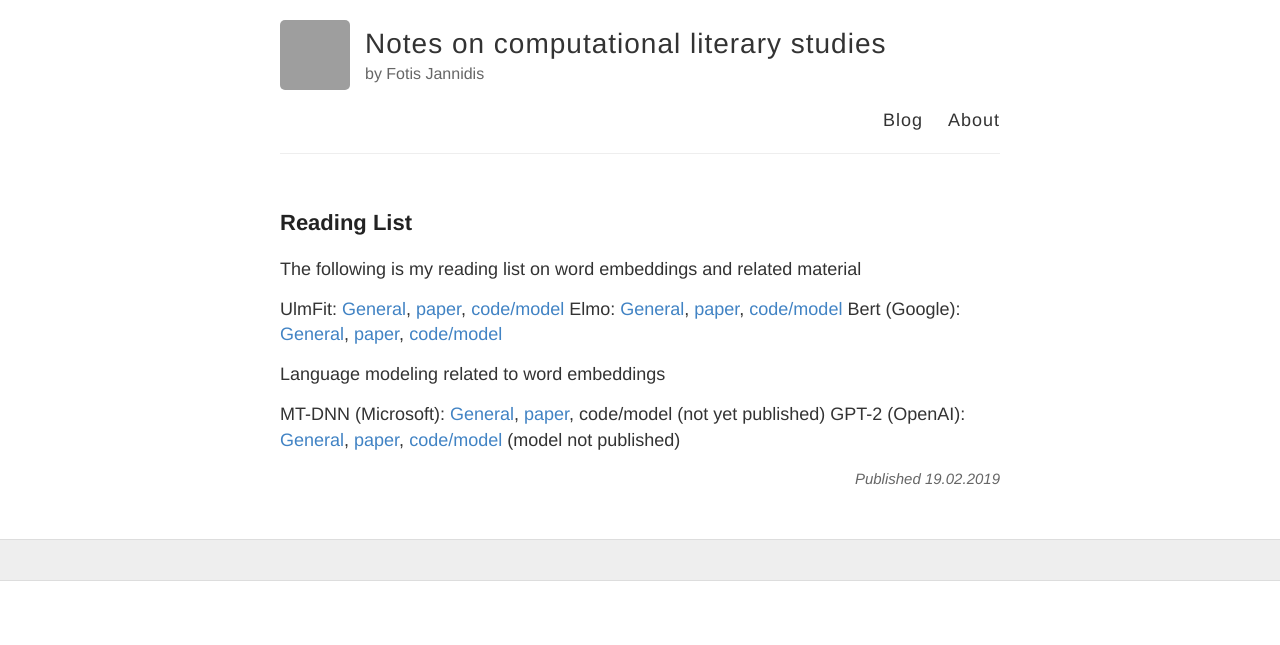
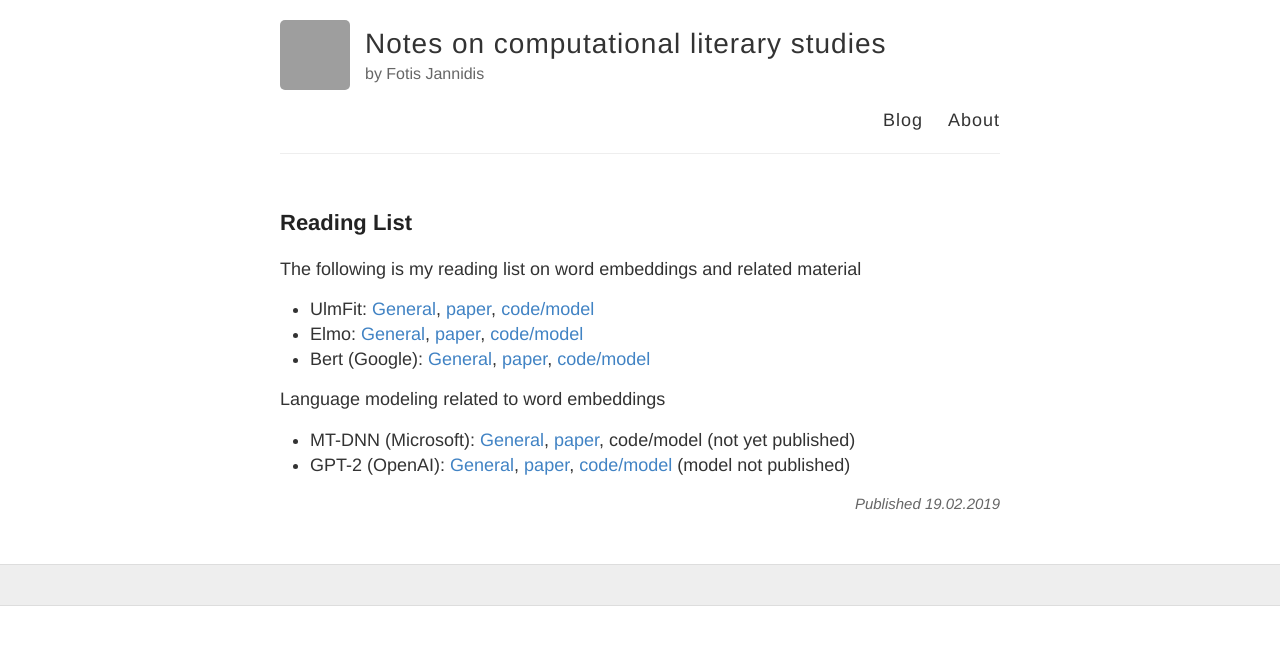
Before and after one commit to fotisj/fotisj.github.io, a Jekyll site: the page built from _posts/2019-02-19-Reading-List.md, in a window 1280 px wide. Shown: the top 645 px of the page. Built offline with Jekyll 4.4.1, drawn with Linux system fonts in a browser that asks for light colours; some of the changed lines change nothing that is shown; grey boxes are pictures that could not be loaded.

Commit message:
small fixes

```diff
--- a/_posts/2019-02-19-Reading-List.md
+++ b/_posts/2019-02-19-Reading-List.md
@@ -4,11 +4,11 @@ title: Reading List
 ---
 The following is my reading list on word embeddings and related material
 
-UlmFit: [General](http://nlp.fast.ai/classification/2018/05/15/introducting-ulmfit.html), [paper](https://arxiv.org/pdf/1801.06146), [code/model](https://github.com/bkj/ulm-basenet)
-Elmo: [General](https://allennlp.org/elmo), [paper](https://arxiv.org/abs/1802.05365), [code/model](https://github.com/allenai/bilm-tf)
-Bert (Google): [General](https://ai.googleblog.com/2018/11/open-sourcing-bert-state-of-art-pre.html), [paper](https://arxiv.org/abs/1810.04805), [code/model](https://github.com/google-research/bert)
+* UlmFit: [General](http://nlp.fast.ai/classification/2018/05/15/introducting-ulmfit.html), [paper](https://arxiv.org/pdf/1801.06146), [code/model](https://github.com/bkj/ulm-basenet)
+* Elmo: [General](https://allennlp.org/elmo), [paper](https://arxiv.org/abs/1802.05365), [code/model](https://github.com/allenai/bilm-tf)
+* Bert (Google): [General](https://ai.googleblog.com/2018/11/open-sourcing-bert-state-of-art-pre.html), [paper](https://arxiv.org/abs/1810.04805), [code/model](https://github.com/google-research/bert)
 
 Language modeling related to word embeddings
 
-MT-DNN (Microsoft):  [General](https://syncedreview.com/2019/02/15/microsofts-new-mt-dnn-outperforms-google-bert/), [paper](https://arxiv.org/pdf/1901.11504.pdf), code/model (not yet published)
-GPT-2 (OpenAI): [General](https://blog.openai.com/better-language-models/), [paper](https://d4mucfpksywv.cloudfront.net/better-language-models/language_models_are_unsupervised_multitask_learners.pdf), [code/model](https://github.com/openai/gpt-2) (model not published)
+* MT-DNN (Microsoft):  [General](https://syncedreview.com/2019/02/15/microsofts-new-mt-dnn-outperforms-google-bert/), [paper](https://arxiv.org/pdf/1901.11504.pdf), code/model (not yet published)
+* GPT-2 (OpenAI): [General](https://blog.openai.com/better-language-models/), [paper](https://d4mucfpksywv.cloudfront.net/better-language-models/language_models_are_unsupervised_multitask_learners.pdf), [code/model](https://github.com/openai/gpt-2) (model not published)
```
